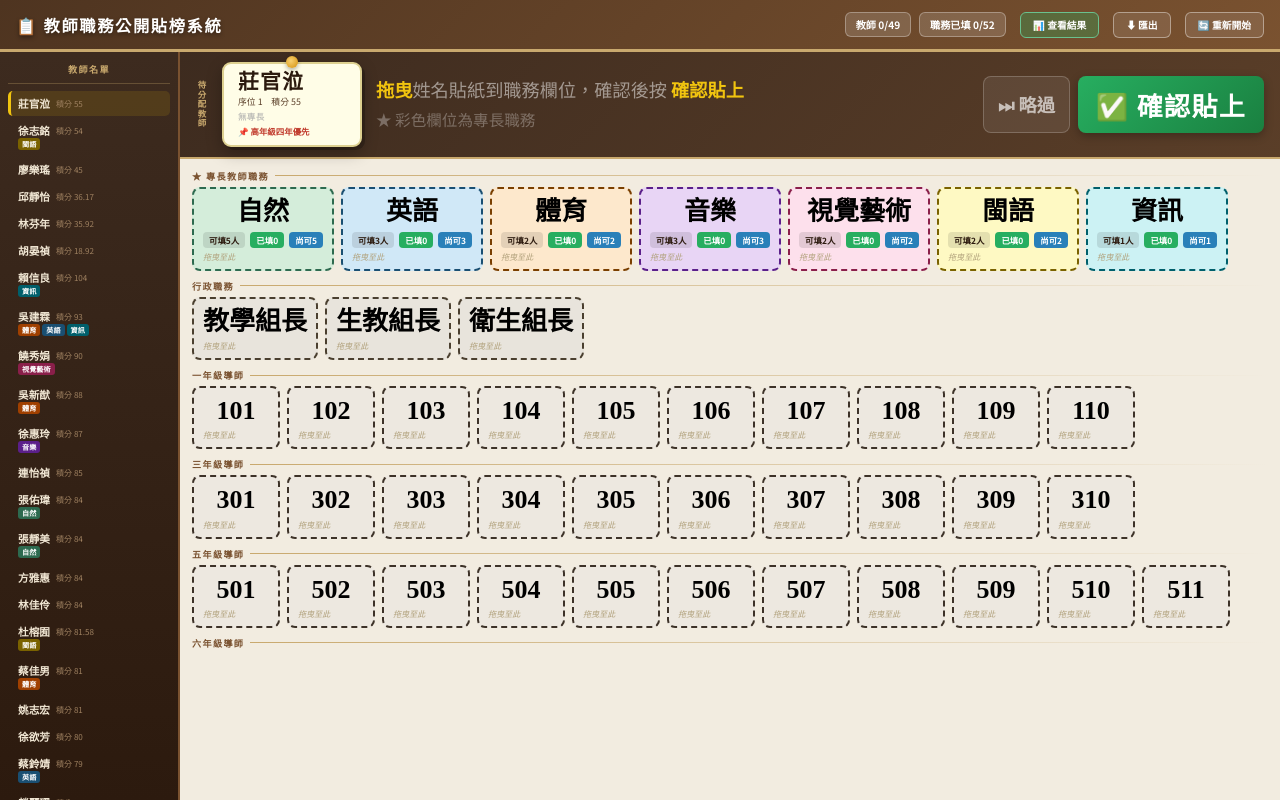
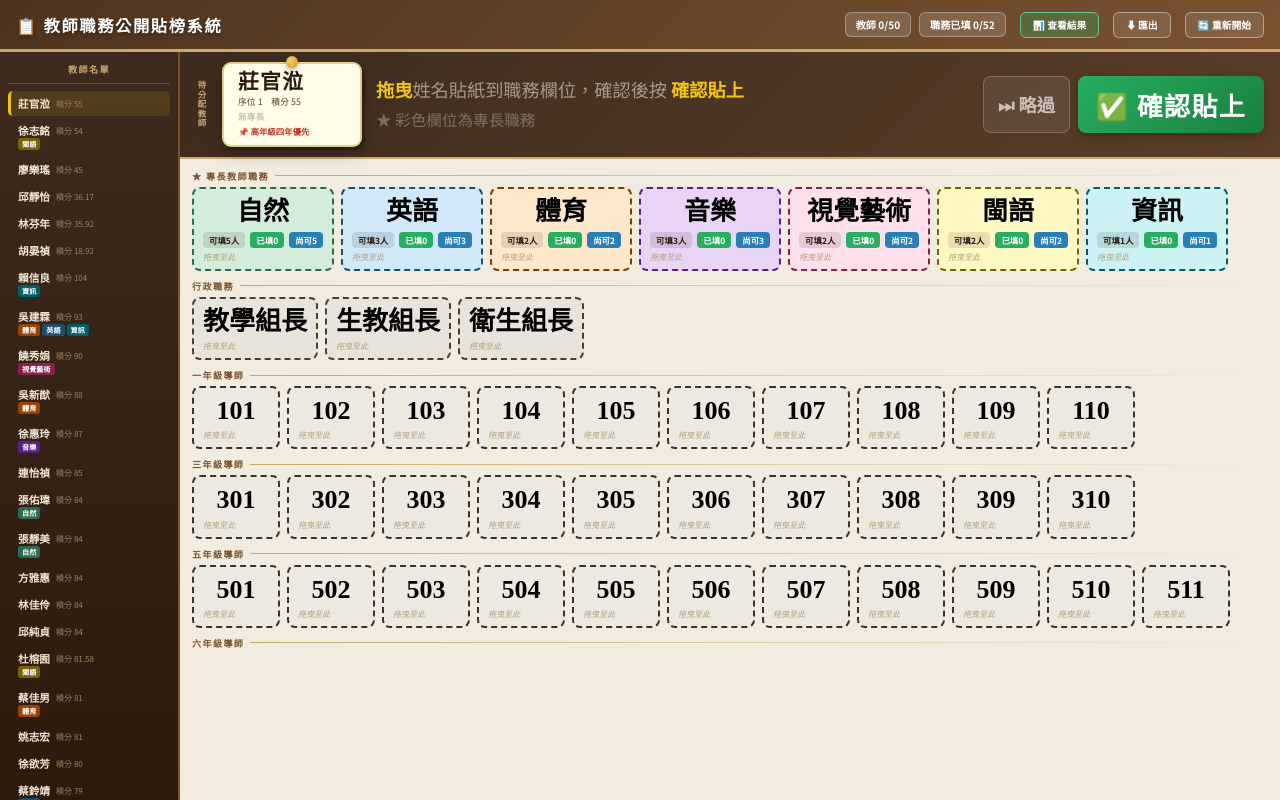
Before and after one commit to Kevin-tyc-dy/tyc_kevin, a plain HTML site: page teacher_job.html in a window 1280 px wide. Drawn offline with Linux system fonts and the light colour scheme.

Commit message:
Add files via upload

```diff
--- a/teacher_job.html
+++ b/teacher_job.html
@@ -607,39 +607,40 @@ const teachers = [
   { order:14, name:"張靜美", score:84.00,  skills:["自然"], note:"" },
   { order:15, name:"方雅惠", score:84.00,  skills:[], note:"" },
   { order:16, name:"林佳伶", score:84.00,  skills:[], note:"" },
-  { order:17, name:"杜榕囿", score:81.58,  skills:["閩語"], note:"" },
-  { order:18, name:"蔡佳男", score:81.00,  skills:["體育"], note:"" },
-  { order:19, name:"姚志宏", score:81.00,  skills:[], note:"" },
-  { order:20, name:"徐欲芳", score:80.00,  skills:[], note:"" },
-  { order:21, name:"蔡鈴靖", score:79.00,  skills:["英語"], note:"" },
-  { order:22, name:"趙麗環", score:78.67,  skills:[], note:"" },
-  { order:23, name:"戴惠貞", score:59.50,  skills:[], note:"" },
-  { order:24, name:"楊月祺", score:56.00,  skills:[], note:"" },
-  { order:25, name:"陳沛儀", score:56.00,  skills:[], note:"" },
-  { order:26, name:"徐鎮旺", score:53.33,  skills:[], note:"" },
-  { order:27, name:"周櫻雀", score:52.00,  skills:["自然","閩語"], note:"" },
-  { order:28, name:"黃子瑋", score:52.00,  skills:[], note:"" },
-  { order:29, name:"楊珮佳", score:50.00,  skills:["英語"], note:"" },
-  { order:30, name:"鄔幼薇", score:48.00,  skills:[], note:"" },
-  { order:31, name:"楊毓旂", score:48.00,  skills:[], note:"" },
-  { order:32, name:"黃明豐", score:46.00,  skills:["自然"], note:"" },
-  { order:33, name:"范振豐", score:44.00,  skills:["視覺藝術"], note:"" },
-  { order:34, name:"林筱勻", score:43.00,  skills:[], note:"" },
-  { order:35, name:"陳興國", score:39.50,  skills:["自然","體育","英語"], note:"" },
-  { order:36, name:"李靜怡", score:38.92,  skills:[], note:"" },
-  { order:37, name:"陳文興", score:35.00,  skills:[], note:"" },
-  { order:38, name:"石紘聿", score:34.00,  skills:["自然"], note:"" },
-  { order:39, name:"陳孟婉", score:32.00,  skills:[], note:"" },
-  { order:40, name:"廖惠珠", score:31.17,  skills:["閩語"], note:"" },
-  { order:41, name:"吳珈詩", score:31.00,  skills:[], note:"" },
-  { order:42, name:"謝芸頲", score:29.75,  skills:["英語"], note:"" },
-  { order:43, name:"黃善慧", score:28.00,  skills:[], note:"" },
-  { order:44, name:"張文宜", score:27.00,  skills:[], note:"" },
-  { order:45, name:"許欣雅", score:25.00,  skills:[], note:"" },
-  { order:46, name:"張家琪", score:23.92,  skills:["音樂"], note:"" },
-  { order:47, name:"周世鈞", score:21.00,  skills:["音樂"], note:"" },
-  { order:48, name:"曾紀瑋", score:18.20,  skills:["英語"], note:"" },
-  { order:49, name:"林美滿", score:16.50,  skills:[], note:"" },
+  { order:17, name:"邱純貞", score:84.00,  skills:[], note:"" },
+  { order:18, name:"杜榕囿", score:81.58,  skills:["閩語"], note:"" },
+  { order:19, name:"蔡佳男", score:81.00,  skills:["體育"], note:"" },
+  { order:20, name:"姚志宏", score:81.00,  skills:[], note:"" },
+  { order:21, name:"徐欲芳", score:80.00,  skills:[], note:"" },
+  { order:22, name:"蔡鈴靖", score:79.00,  skills:["英語"], note:"" },
+  { order:23, name:"趙麗環", score:78.67,  skills:[], note:"" },
+  { order:24, name:"戴惠貞", score:59.50,  skills:[], note:"" },
+  { order:25, name:"楊月祺", score:56.00,  skills:[], note:"" },
+  { order:26, name:"陳沛儀", score:56.00,  skills:[], note:"" },
+  { order:27, name:"徐鎮旺", score:53.33,  skills:[], note:"" },
+  { order:28, name:"周櫻雀", score:52.00,  skills:["自然","閩語"], note:"" },
+  { order:29, name:"黃子瑋", score:52.00,  skills:[], note:"" },
+  { order:30, name:"楊珮佳", score:50.00,  skills:["英語"], note:"" },
+  { order:31, name:"鄔幼薇", score:48.00,  skills:[], note:"" },
+  { order:32, name:"楊毓旂", score:48.00,  skills:[], note:"" },
+  { order:33, name:"黃明豐", score:46.00,  skills:["自然"], note:"" },
+  { order:34, name:"范振豐", score:44.00,  skills:["視覺藝術"], note:"" },
+  { order:35, name:"林筱勻", score:43.00,  skills:[], note:"" },
+  { order:36, name:"陳興國", score:39.50,  skills:["自然","體育","英語"], note:"" },
+  { order:37, name:"李靜怡", score:38.92,  skills:[], note:"" },
+  { order:38, name:"陳文興", score:35.00,  skills:[], note:"" },
+  { order:39, name:"石紘聿", score:34.00,  skills:["自然"], note:"" },
+  { order:40, name:"陳孟婉", score:32.00,  skills:[], note:"" },
+  { order:41, name:"廖惠珠", score:31.17,  skills:["閩語"], note:"" },
+  { order:42, name:"吳珈詩", score:31.00,  skills:[], note:"" },
+  { order:43, name:"謝芸頲", score:29.75,  skills:["英語"], note:"" },
+  { order:44, name:"黃善慧", score:28.00,  skills:[], note:"" },
+  { order:45, name:"張文宜", score:27.00,  skills:[], note:"" },
+  { order:46, name:"許欣雅", score:25.00,  skills:[], note:"" },
+  { order:47, name:"張家琪", score:23.92,  skills:["音樂"], note:"" },
+  { order:48, name:"周世鈞", score:21.00,  skills:["音樂"], note:"" },
+  { order:49, name:"曾紀瑋", score:18.20,  skills:["英語"], note:"" },
+  { order:50, name:"林美滿", score:16.50,  skills:[], note:"" },
 ];
 
 // ============================================================
```
